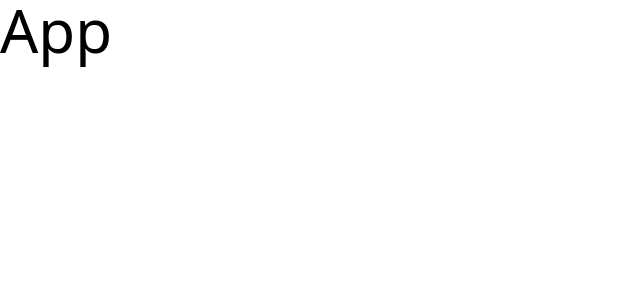
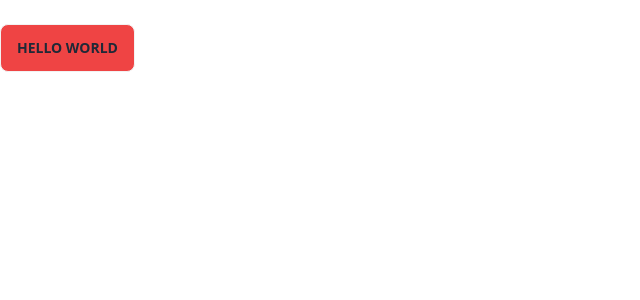
Before and after one commit to jeyyi/bu_final_frontend, a React (Create React App) app: page / in a window 1280 px wide. Shown: the top 300 px of the page, without its empty margins (0-640 px from the left). Built offline with nearby package versions, Linux system fonts and the light colour scheme.

Commit message:
Added daisyui

```diff
--- a/package.json
+++ b/package.json
@@ -37,6 +37,7 @@
   },
   "devDependencies": {
     "@babel/plugin-proposal-private-property-in-object": "^7.21.11",
+    "daisyui": "^3.1.1",
     "tailwindcss": "^3.3.2"
   }
 }
--- a/src/App.js
+++ b/src/App.js
@@ -1,9 +1,11 @@
-import React from 'react'
+import React from "react";
 
 function App() {
   return (
-    <div className='text-6xl'>App</div>
-  )
+    <div className="text-6xl">
+      <button className="btn bg-red-500">Hello world</button>
+    </div>
+  );
 }
 
-export default App
+export default App;
--- a/tailwind.config.js
+++ b/tailwind.config.js
@@ -6,5 +6,5 @@ module.exports = {
   theme: {
     extend: {},
   },
-  plugins: [],
+  plugins: [require("daisyui")],
 }
```
Also changed, not shown: 1 other file (tests, documents, lock files or other folders).
